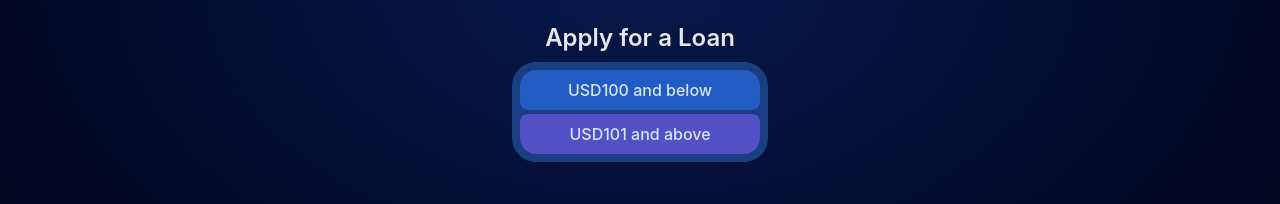
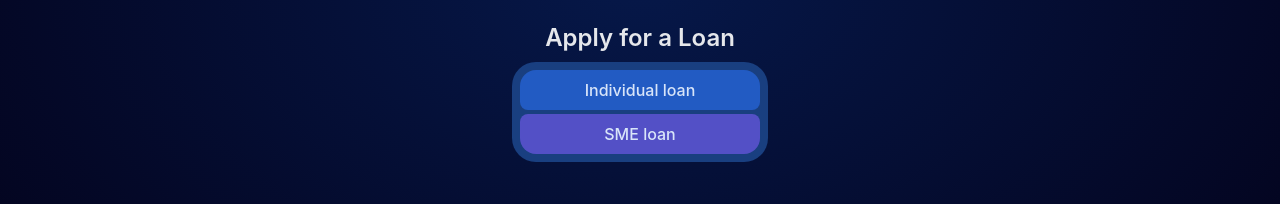
Before and after one commit to PhaseOfficial/spacebucks_landing, a React (Vite) app in the folder spacebucks_landing_page/: page /#/ in a window 1280 px wide. Shown: the part 419-623 px from the top of the page. Built offline with nearby package versions, Linux system fonts and the light colour scheme.

Commit message:
Update loan options text on LoanPage

```diff
--- a/spacebucks_landing_page/src/pages/LoanPage.jsx
+++ b/spacebucks_landing_page/src/pages/LoanPage.jsx
@@ -91,12 +91,12 @@ rgb(3, 1, 24)
 <div class="flex flex-col bg-[#193f80] w-64 p-2 rounded-3xl gap-1">
   <a
     class="bg-[#225bc3] hover:bg-[#2564da] hover:scale-[1.065] hover:translate-y-[-7px] hover:rounded-[23px] hover:rounded-bl-none hover:rounded-br-none px-6 py-2 rounded-2xl rounded-bl-lg rounded-br-lg transition-all text-center text-[#d8e5f9] hover:text-[#a8c1f0] font-medium cursor-pointer"
-    >USD100 and below
+    >Individual loan
   </a>
   <a
     class="bg-[#5350c6] hover:bg-secondary-600 hover:scale-[1.065] hover:translate-y-[7px] hover:rounded-[23px] hover:rounded-tl-none hover:rounded-tr-none px-6 py-2 rounded-2xl rounded-tl-lg rounded-tr-lg transition-all text-center text-[#d8e5f9] hover:text-[#b3aaee] font-medium cursor-pointer"
   >
-    USD101 and above
+    SME loan
   </a>
 </div>
 
```
